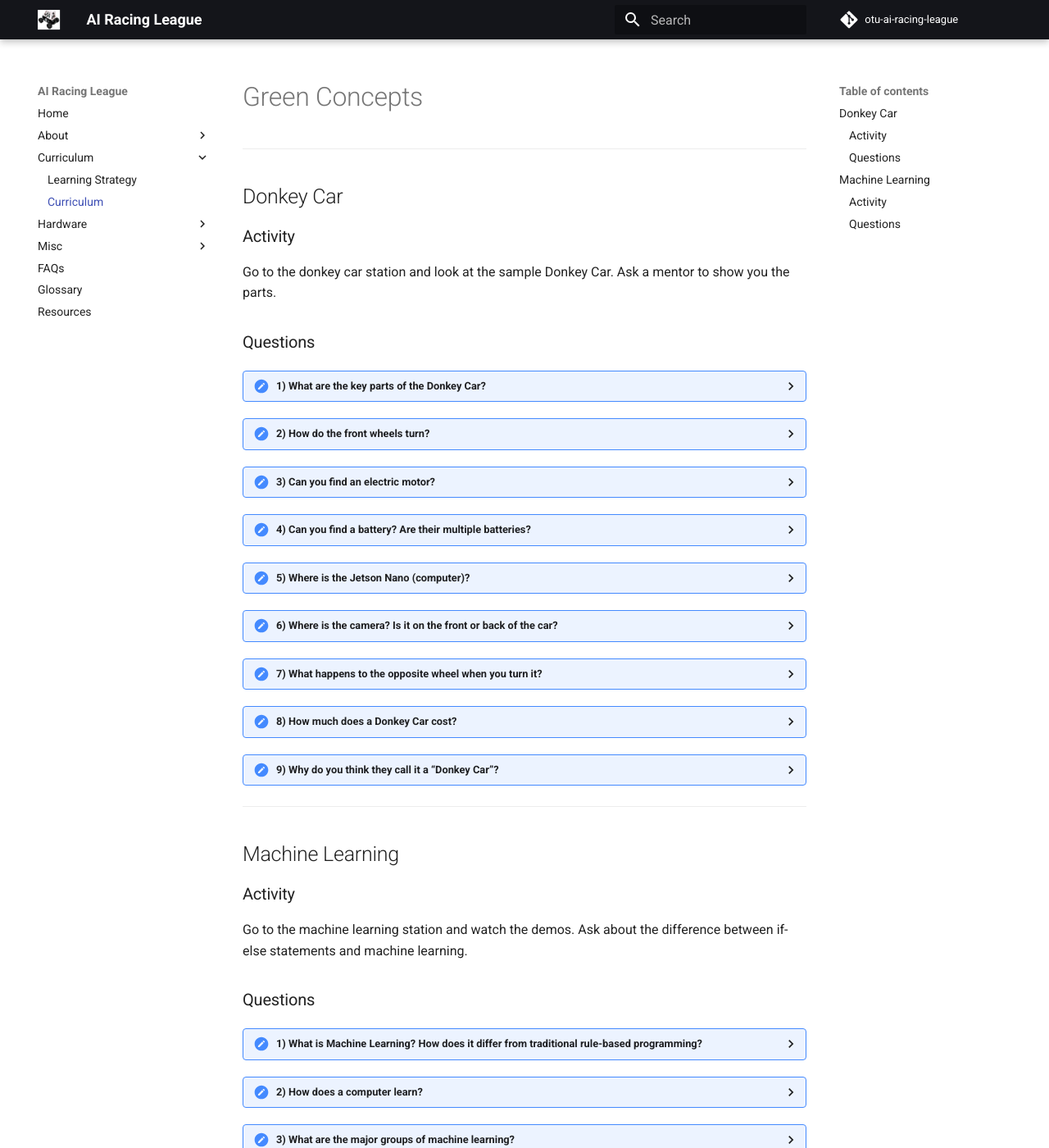
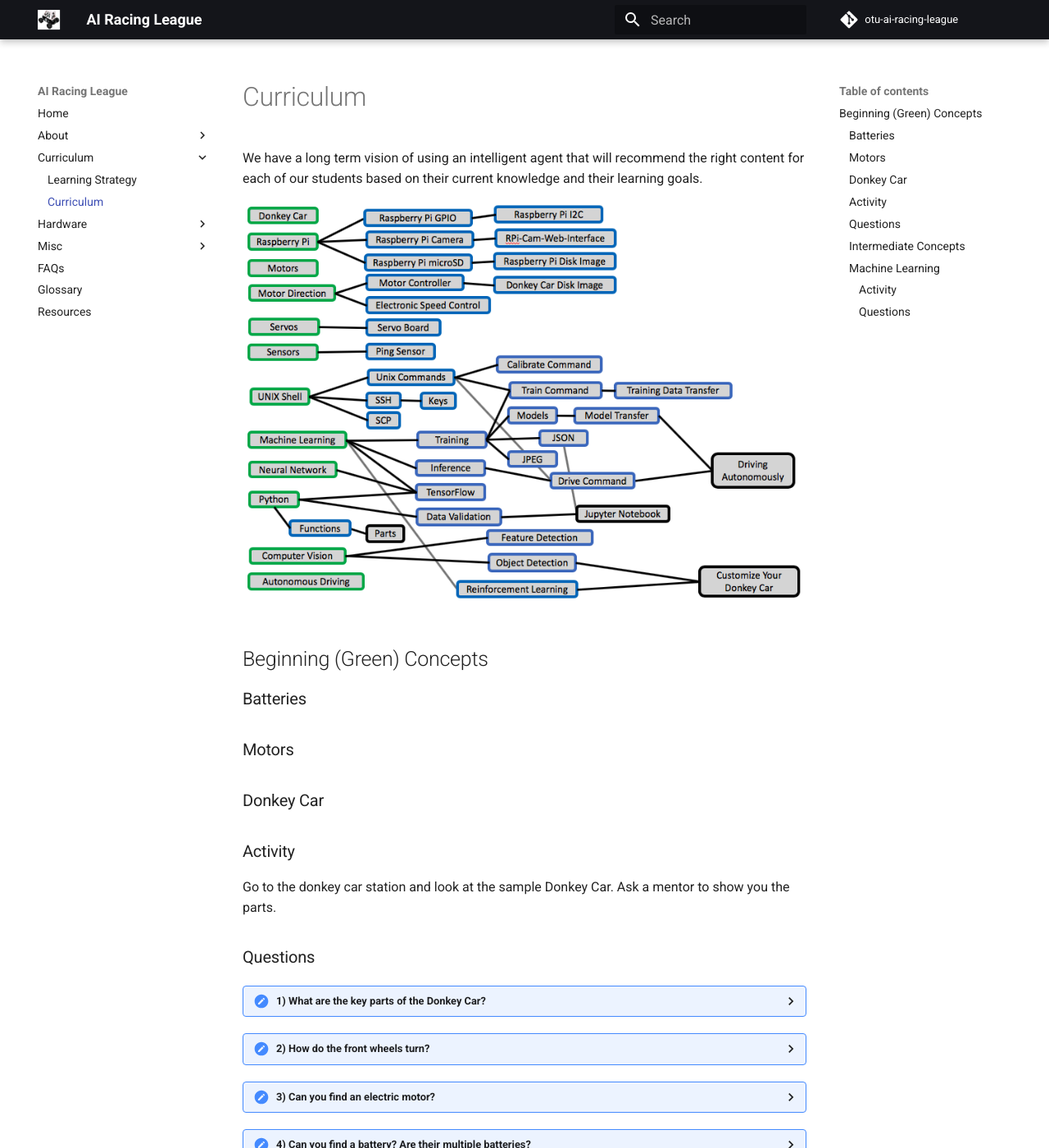
Before and after one commit to CoderDojoTC/ai-racing-league, an MkDocs documentation site: the page built from docs/curriculum.md, in a window 1280 px wide and 1400 px high. Shown: the whole window at 82% size. Built offline with MkDocs 1.6.1 and Material for MkDocs 9.7.7, drawn with Linux system fonts in a browser that asks for light colours; some of the changed text lies outside the part shown.

Commit message:
updates to markdown content

```diff
--- a/docs/curriculum.md
+++ b/docs/curriculum.md
@@ -1,8 +1,15 @@
-# Green Concepts
+# Curriculum
 
-------------------------------------
+We have a long term vision of using an intelligent agent that will recommend the right content for each of our students based on their current knowledge and their learning goals.
 
-## Donkey Car
+![](img/concept-map.png)
+
+
+## Beginning (Green) Concepts
+
+### Batteries
+### Motors
+### Donkey Car
 ### Activity
 Go to the donkey car station and look at the sample Donkey Car. Ask a mentor to show you the parts.
 ### Questions
@@ -87,10 +94,11 @@ They call it a "Donkey Car" because, like a Donkey, it is functional but not ver
 
 ----------------------------------------------------
 
-## Machine Learning
-### Activity
+### Intermediate Concepts
+### Machine Learning
+#### Activity
 Go to the machine learning station and watch the demos. Ask about the difference between if-else statements and machine learning.
-### Questions
+#### Questions
 <details><summary>1) What is Machine Learning? How does it differ from traditional rule-based programming?</summary>
 <p>
 
```
Also changed, not shown: docs/img/camera-angle.png (added), docs/img/concept-map.png (added), docs/img/electric-motors-concept-card.png (added).
